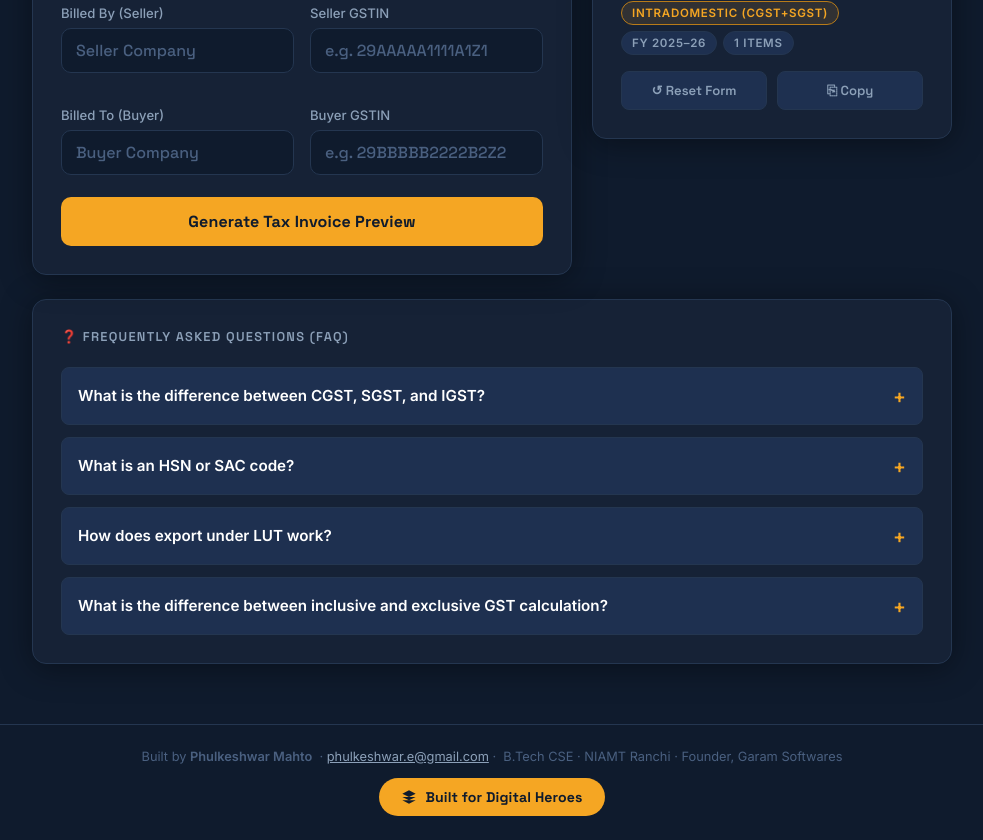
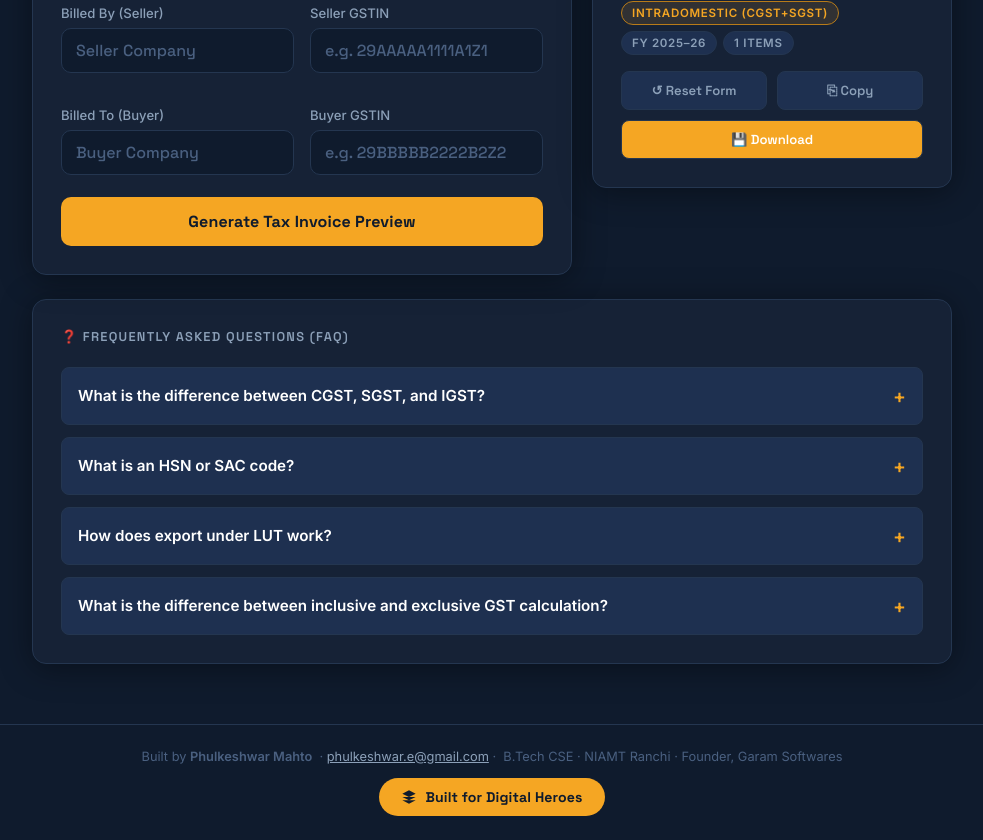
Before and after one commit to phulkeshwar/GSTcalculator, a React (Vite) app: page / in a window 1280 px wide. Shown: the part 820-1660 px from the top of the page, without its empty margins (148-1131 px from the left). Built offline with nearby package versions, Linux system fonts and the light colour scheme.

Commit message:
feat: add Download Invoice button to export calculation reports as files

```diff
--- a/src/App.tsx
+++ b/src/App.tsx
@@ -315,6 +315,37 @@ export default function App() {
       setCopyText('✓ Copied!');
       setTimeout(() => setCopyText('⎘ Copy'), 2000);
     });
+  };
+
+  const handleDownload = () => {
+    if (!result) return;
+    let txt = `GST Calculation Invoice Summary\n----------------------------\n`;
+    txt += `Total Taxable: ₹${result.totalTaxable.toFixed(0)}\n`;
+    if (result.isExportLUT) {
+      txt += `Zero-Rated (LUT Export)\n`;
+    } else {
+      txt += `Total GST Amt: ₹${result.totalGst.toFixed(0)}\n`;
+      if (result.gstType === 'intra') {
+        txt += `CGST:          ₹${result.cgst.toFixed(0)}\n`;
+        txt += `SGST:          ₹${result.sgst.toFixed(0)}\n`;
+      } else {
+        txt += `IGST:          ₹${result.igst.toFixed(0)}\n`;
+      }
+    }
+    txt += `----------------------------\n`;
+    txt += `Net Total:     ₹${result.totalInvoice.toFixed(0)}\n\n`;
+    txt += `Phulkeshwar Mahto | phulkeshwar.e@gmail.com\n`;
+    txt += `Built for Digital Heroes: https://digitalheroesco.com`;
+
+    const blob = new Blob([txt], { type: 'text/plain;charset=utf-8' });
+    const url = URL.createObjectURL(blob);
+    const link = document.createElement('a');
+    link.href = url;
+    link.download = 'gst_invoice_report.txt';
+    document.body.appendChild(link);
+    link.click();
+    document.body.removeChild(link);
+    URL.revokeObjectURL(url);
   };
 
   const showToast = (msg: string) => {
@@ -640,6 +671,9 @@ export default function App() {
                   <button type="button" className="tool-btn" onClick={handleCopy}>
                     {copyText}
                   </button>
+                  <button type="button" className="tool-btn" onClick={handleDownload} style={{ background: 'var(--accent)', color: '#fff' }}>
+                    💾 Download
+                  </button>
                 </div>
               </div>
             )}
@@ -664,6 +698,9 @@ export default function App() {
                   Invoice Sheet
                 </div>
                 <div className="tools-row" style={{ margin: 0 }}>
+                  <button type="button" className="tool-btn" onClick={handleDownload}>
+                    💾 Download Invoice
+                  </button>
                   <button type="button" className="tool-btn print-btn" onClick={() => window.print()}>
                     🖨 Print Invoice PDF
                   </button>
```
